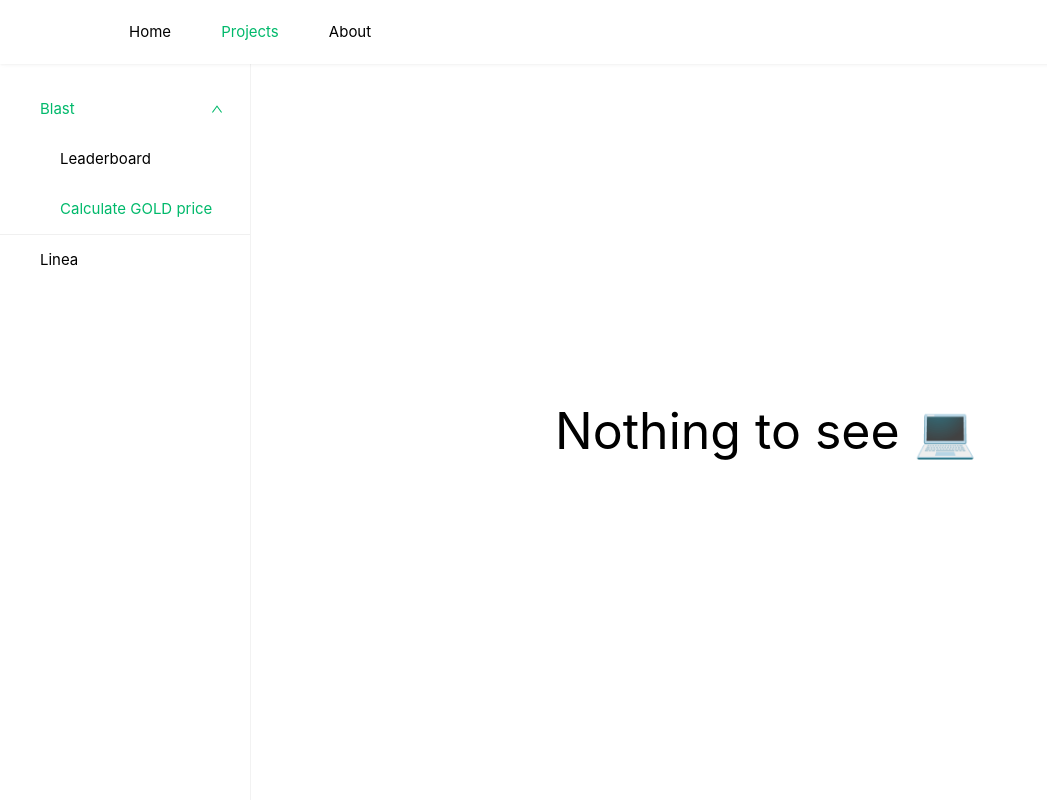
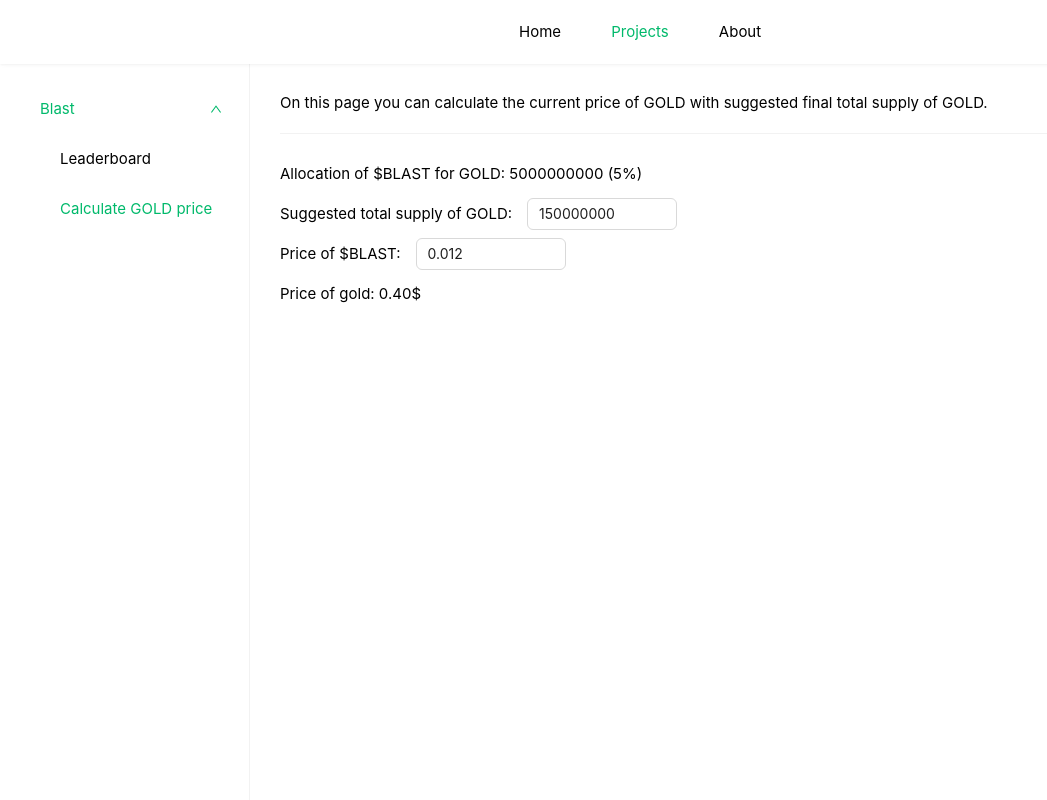
Before and after one commit to ResidentTGT/crypto_frontend, a React (Create React App) app: page /projects/blast/gold in a window 1280 px wide. Shown: the whole page, without its empty margins (0-1047 px from the left). Built offline with nearby package versions, Linux system fonts and the light colour scheme.

Commit message:
finished gold

```diff
--- a/src/components/header/header.module.css
+++ b/src/components/header/header.module.css
@@ -11,10 +11,10 @@
   box-shadow: 0 1px 2px 0 rgba(0, 0, 0, 0.03),
     0 1px 6px -1px rgba(0, 0, 0, 0.02), 0 2px 4px 0 rgba(0, 0, 0, 0.02);
   z-index: 999;
+  justify-content: center;
 
   .menu {
     height: 100%;
-    margin-left: 100px;
 
     display: flex;
     .link {
--- a/src/components/projects/blast/gold/gold.module.css
+++ b/src/components/projects/blast/gold/gold.module.css
@@ -1,5 +1,26 @@
+:root {
+  --description-height: 40px;
+}
 .gold {
   position: relative;
   width: 100%;
   height: 100%;
+  .description {
+    width: 100%;
+    height: var(--description-height);
+    border-bottom: 1px solid rgba(0, 0, 0, 0.05);
+    box-sizing: border-box;
+  }
+  .calculation {
+    margin-top: 20px;
+    > div {
+      display: flex;
+      align-items: center;
+      height: 40px;
+      .input {
+        margin-left: 15px;
+        width: 150px;
+      }
+    }
+  }
 }
--- a/src/components/projects/blast/gold/gold.tsx
+++ b/src/components/projects/blast/gold/gold.tsx
@@ -1,9 +1,43 @@
+import { useState } from "react";
 import { Empty } from "../../../empty/empty";
 import styles from "./gold.module.css";
+import { Input } from "antd";
 export const Gold = () => {
+  const ALLOCATION_OF_BLAST = 5000000000;
+  const [goldSupply, setGoldSupply] = useState("150000000");
+  const [blastPrice, setBlastPrice] = useState("0.012");
+
   return (
     <div className={styles.gold}>
-      <Empty />
+      <div className={styles.description}>
+        On this page you can calculate the current price of GOLD with suggested
+        final total supply of GOLD.
+      </div>
+      <div className={styles.calculation}>
+        <div>Allocation of $BLAST for GOLD: {ALLOCATION_OF_BLAST} (5%)</div>
+        <div>
+          Suggested total supply of GOLD:
+          <Input
+            className={styles.input}
+            placeholder="Enter number"
+            value={goldSupply}
+            onChange={(e) => setGoldSupply(e.target.value)}
+          />
+        </div>
+        <div>
+          Price of $BLAST:
+          <Input
+            className={styles.input}
+            placeholder="Enter number"
+            value={blastPrice}
+            onChange={(e) => setBlastPrice(e.target.value)}
+          />
+        </div>
+        <div>
+          Price of gold:{" "}
+          {((ALLOCATION_OF_BLAST / +goldSupply) * +blastPrice).toFixed(2)}$
+        </div>
+      </div>
     </div>
   );
 };
--- a/src/components/projects/projects.module.css
+++ b/src/components/projects/projects.module.css
@@ -7,6 +7,7 @@ aside {
   overflow-y: auto;
   padding-top: 20px;
   border-right: 1px solid rgba(0, 0, 0, 0.05);
+  box-sizing: border-box;
   .navElem {
     width: 100%;
     box-sizing: border-box;
--- a/src/components/projects/projects.tsx
+++ b/src/components/projects/projects.tsx
@@ -26,10 +26,6 @@ const PROJECTS: MenuItem[] = [
         path: "gold",
       },
     ],
-  },
-  {
-    name: "Linea",
-    path: "linea",
   },
 ];
 
```
